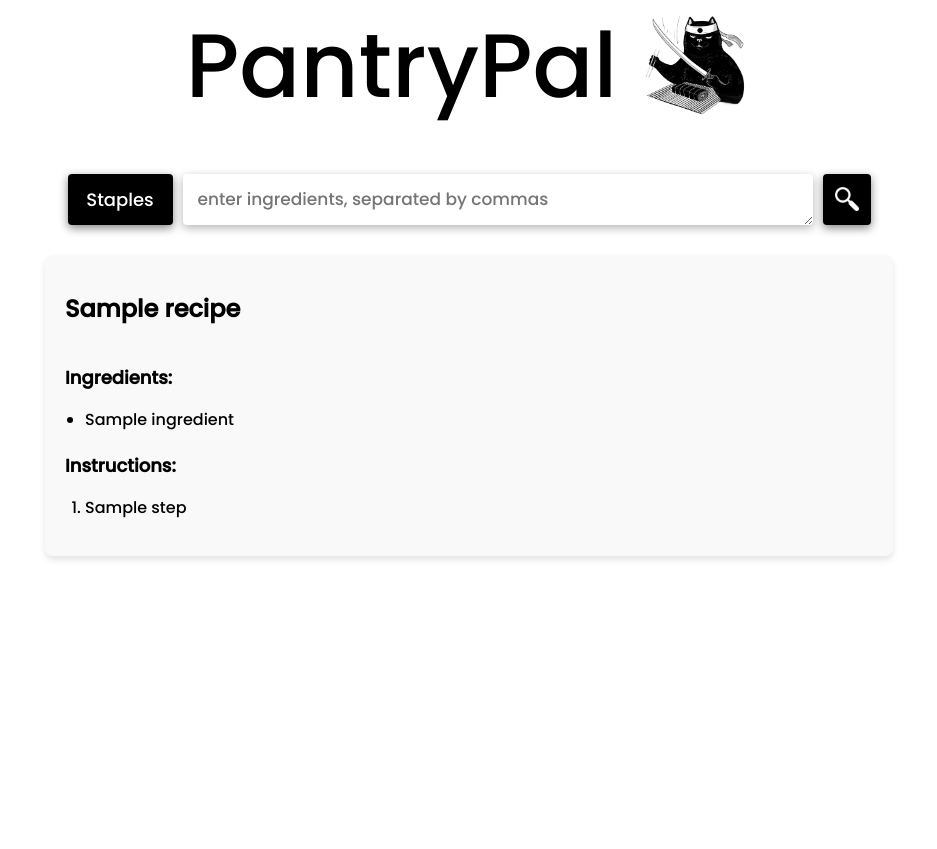
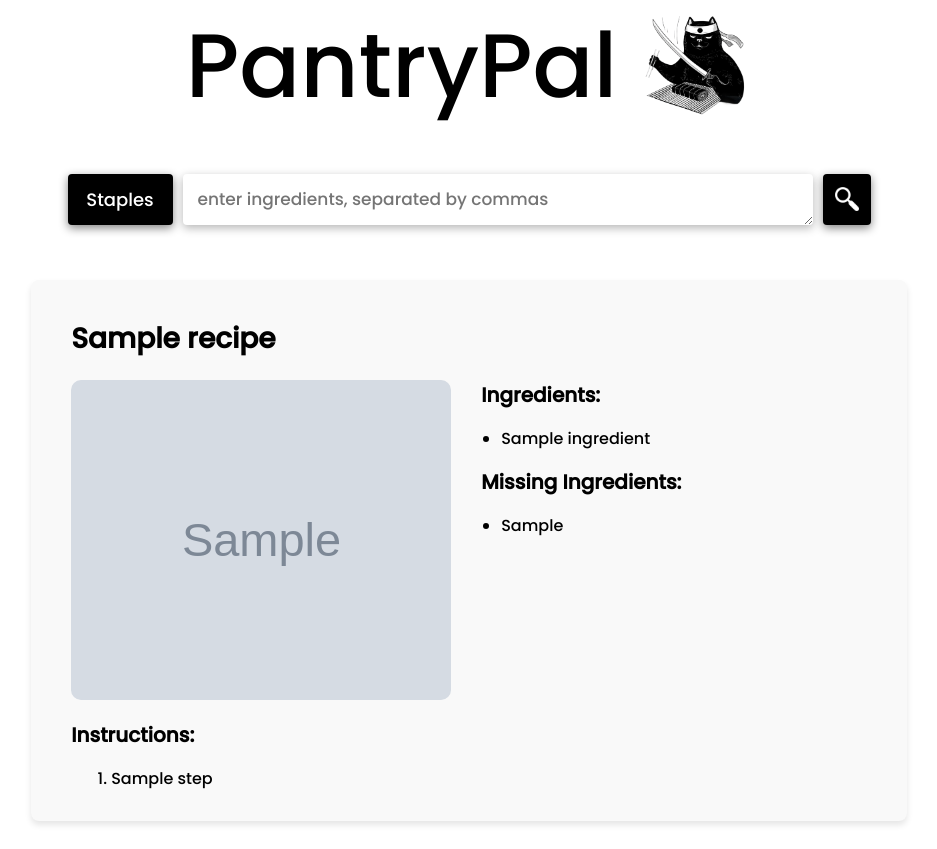
Before and after one commit to Yooniii/PantryPal, a Flask app: template templates/results.html in a window 1280 px wide. Shown: the part 81-930 px from the top of the page, without its empty margins (171-1108 px from the left). Before the commit the page ends 641 px from the top, so only its background shows below. Run offline with Flask 3, Linux system fonts and the light colour scheme; the template is opened without the code that fills it: most values are stand-ins (such as "Sample title", 1, 10 or a date in 2020); grey boxes marked "Sample" are stand-in pictures.

Commit message:
updated layout and styles

```diff
--- a/static/to-recipe.css
+++ b/static/to-recipe.css
@@ -1,6 +1,10 @@
 
 * {
   font-family: "Poppins";
+}
+
+.container {
+  margin-bottom: 25px;
 }
 
 .logo-container {
@@ -120,65 +124,6 @@ i, h1 {
   color: inherit;
 }
 
-.recipe-page {
-  margin-top: 10px;
-  padding: 20px;
-}
-
-.recipe-box {
-  margin: 0 auto;
-  max-width: 66%;
-  background-color: #f9f9f9;
-  border-radius: 8px;
-  padding: 20px;
-  box-shadow: 0 4px 6px rgba(0, 0, 0, 0.1);
-}
-
-.recipe-name {
-  font-size: 24px;
-  text-align: center;
-  margin-bottom: 20px;
-}
-
-.main-text {
-  text-align: left;
-}
-
-.ingredients-box {
-  font-size: 18px;
-  font-weight: bold;
-  margin-bottom: 10px;
-}
-
-.ingredients-list {
-  list-style-type: disc;
-  padding-left: 20px;
-  margin-bottom: 20px;
-}
-
-.ingredient {
-  font-size: 16px;
-}
-
-.instructions-box {
-  margin-top: 20px;
-}
-
-.instructions-title {
-  font-size: 18px;
-  font-weight: bold;
-  margin-bottom: 10px;
-}
-
-.instructions-list {
-  list-style-type: decimal;
-  padding-left: 20px;
-}
-
-.step {
-  font-size: 16px;
-}
-
 footer {
   color: rgb(135, 135, 135);
   text-align: center;
@@ -187,3 +132,80 @@ footer {
   width: 100%;
   height: 100px;
 }
+
+.results-container {
+  display: flex;
+  justify-content: center;
+  flex-direction: column;
+}
+
+.recipe-page {
+  margin-top: 10px;
+  padding: 20px;
+  display: flex;
+  justify-content: center;
+}
+
+.recipe-header {
+  display: flex;
+  align-items: flex-start;
+  gap: 20px;
+  margin-bottom: 20px;
+}
+
+.recipe-box {
+  margin: 0 auto;
+  background-color: #f9f9f9;
+  border-radius: 8px;
+  padding: 20px;
+  padding-left: 40px;
+  padding-right: 40px;
+  box-shadow: 0 4px 6px rgba(0, 0, 0, 0.1);
+  width: 65%;
+}
+
+.recipe-name {
+  font-size: 28px;
+  text-align: left;
+  margin-bottom: 20px;
+}
+
+.recipe-image {
+  width: 380px;
+  height: 320px;
+  border-radius: 10px;
+  object-fit: cover;
+}
+
+.ingredients-section {
+  margin-top: 0;
+  margin-left: 10px;
+}
+
+.ingredients-title {
+  font-weight: bold;
+  font-size: 20px;
+  margin-bottom: 6px;
+  margin-top: 0;
+}
+
+.ingredients-list {
+  list-style-type: disc;
+  padding-left: 20px;
+}
+
+.instructions-section {
+  margin-top: 20px;
+}
+
+.instructions-title {
+  font-weight: bold;
+  font-size: 20px;
+  margin-top: 10px;
+  margin-bottom: 6px;
+}
+
+.instructions-list {
+  list-style-type: decimal;
+  margin-bottom: 10px;
+}
--- a/templates/results.html
+++ b/templates/results.html
@@ -9,12 +9,12 @@
 </head>
 
 <body>
+  <!-- Recipe Search Component -->
   <div class="container ">
     <div class="logo-container">
       <a href="/" class="no-style"><h class="logo-name">PantryPal</h> </a>
       <img class="logo-img" src="/static/logo.png">
     </div>
-
     <form method="POST" action="/toRecipe">
       <div class="search-container">
         <div class="dropdown">
@@ -31,21 +31,41 @@
         <button class="search-btn" onclick="waiting()"></button>
       </div>
     </form>
+  </div>
 
+  <div class="results-container">
     {% for recipe in recipes %}
       <div class="recipe-page">
         <div class="recipe-box">
           <h1 class="recipe-name"> {{ recipe.name }} </h1>
 
-          <div class="main-text">
-            <p class="ingredients-box"> Ingredients: </p>
+          <!-- Container for Image and Ingredients -->
+          <div class="recipe-header">
+            {% if recipe.image_url %}
+            <img class="recipe-image" src="{{ recipe.image_url }}" alt="Image of {{ recipe.name }}">
+            {% endif %}
+
+            <!-- Ingredients Section -->
+            <div class="ingredients-section">
+              <p class="ingredients-title"> Ingredients: </p>
               <ul class="ingredients-list">
                 {% for ingredient in recipe.ingredients %}
                 <li class="ingredient"> {{ ingredient }} </li>
                 {% endfor %}
               </ul>
+              {% if recipe.missing_ingredients %}
+              <p class="ingredients-title"> Missing Ingredients: </p>
+              <ul class="ingredients-list">
+                {% for missing_ingr in recipe.missing_ingredients %}
+                <li class="ingredient"> {{ missing_ingr }} </li>
+                {% endfor %}
+              </ul>
+              {% endif %}
+            </div>
+          </div>
 
-            <div class="instructions-box">
+          <!-- Instructions Section -->
+          <div class="instructions-section">
             <p class="instructions-title"> Instructions: </p>
             <ol class="instructions-list">
               {% for step in recipe.instructions %}
@@ -55,9 +75,6 @@
           </div>
         </div>
       </div>
+    {% endfor %}
   </div>
-    {% endfor %}
-
-
-  <script src="/static/script.js"></script>
 </body>
```
Lines whose indentation alone changed are shown as unchanged.
